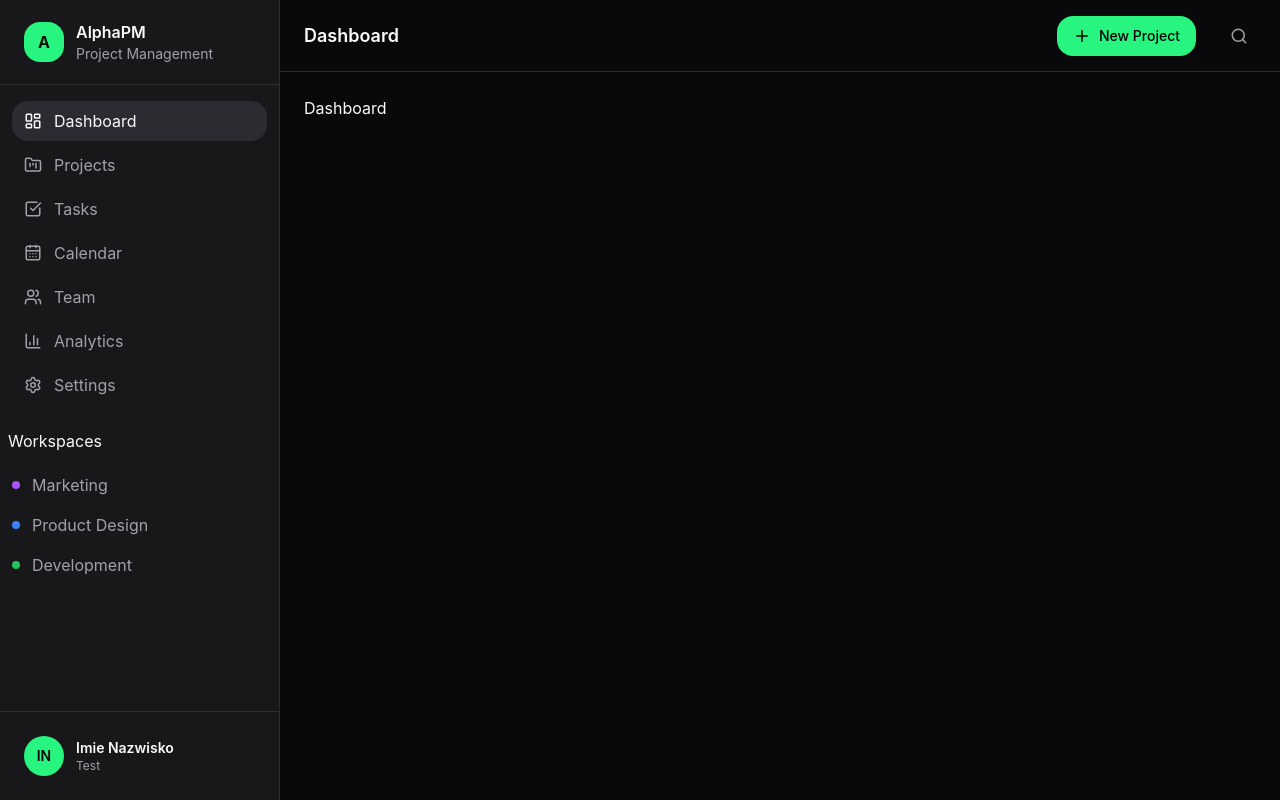
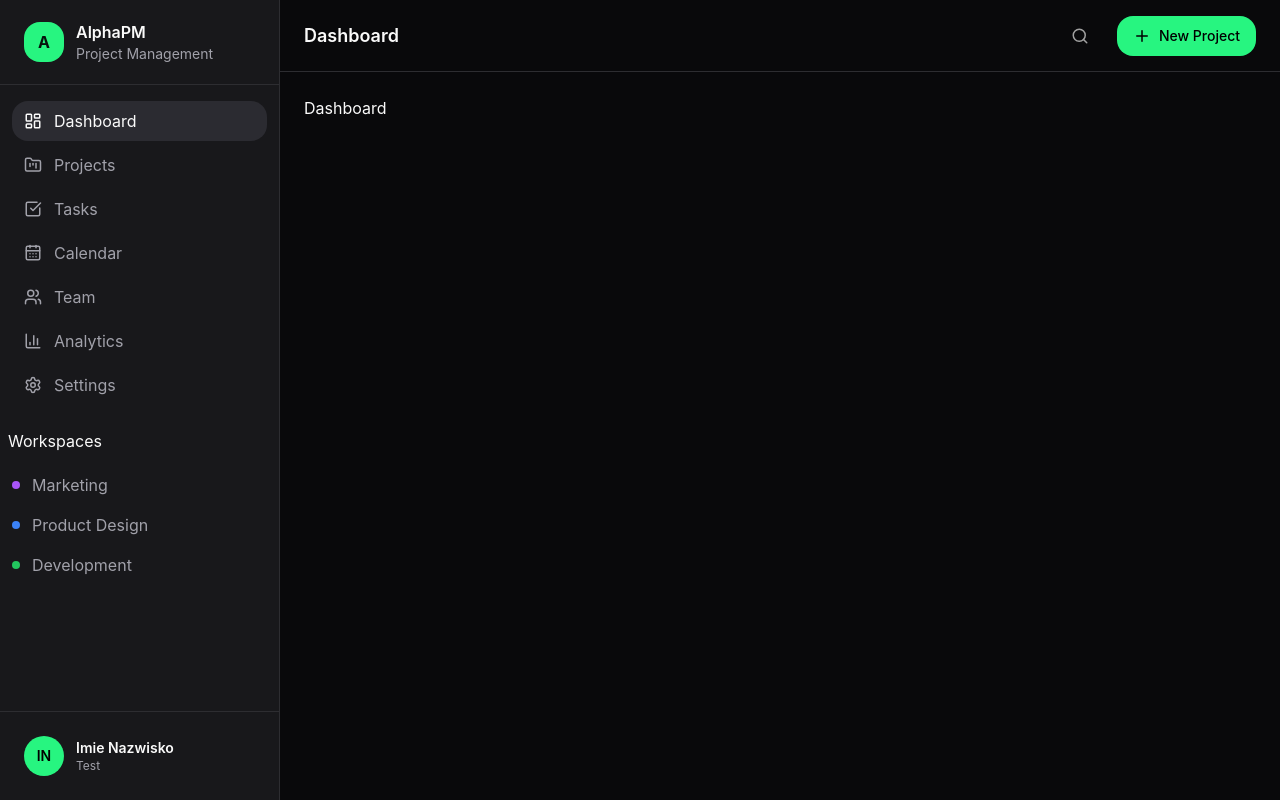
Before and after one commit to Nexiuuu/AlphaPM, a React (Vite) app in the folder frontend/: page / in a window 1280 px wide. Built offline with nearby package versions, Linux system fonts and the light colour scheme.

Commit message:
Refactor HeaderNewProject component to use Button component and rearrange HeaderActions layout

```diff
--- a/frontend/src/components/layout/Header/HeaderActions.tsx
+++ b/frontend/src/components/layout/Header/HeaderActions.tsx
@@ -4,9 +4,9 @@ import { HeaderSearch } from "./HeaderSearch"
 export const HeaderActions = () => {
     return (
         <div className="flex gap-5">
+            <HeaderSearch />
+
             <HeaderNewProject />
-
-            <HeaderSearch />
         </div>
     )
 }
--- a/frontend/src/components/layout/Header/HeaderNewProject.tsx
+++ b/frontend/src/components/layout/Header/HeaderNewProject.tsx
@@ -1,29 +1,12 @@
-import { Plus } from "lucide-react"
+import { Plus } from "lucide-react";
+
+import { Button } from "../../ui/Button/Button";
 
 export const HeaderNewProject = () => {
   return (
-    <button
-      type="button"
-      className="
-        flex
-        items-center
-        gap-2
-        rounded-[var(--radius-md)]
-        bg-[var(--color-primary)]
-        px-4
-        py-2
-        text-sm
-        font-medium
-        text-black
-        transition-colors
-        duration-150
-        hover:bg-[var(--color-primary-hover)]
-        cursor-pointer
-        active:bg-black
-      "
-    >
+    <Button>
       <Plus size={18} />
       New Project
-    </button>
+    </Button>
   );
 };
--- /dev/null
+++ b/frontend/src/components/ui/Button/Button.tsx
@@ -0,0 +1,71 @@
+import type { ButtonHTMLAttributes, ReactNode } from "react";
+import clsx from "clsx";
+
+type ButtonVariant = "primary" | "secondary" | "ghost";
+
+interface ButtonProps extends ButtonHTMLAttributes<HTMLButtonElement> {
+  variant?: ButtonVariant;
+  children: ReactNode;
+}
+
+export const Button = ({
+  variant = "primary",
+  children,
+  className,
+  ...props
+}: ButtonProps) => {
+  const baseStyles = `
+    inline-flex
+    items-center
+    justify-center
+    gap-2
+    rounded-[var(--radius-md)]
+    px-4
+    py-2
+    text-sm
+    font-medium
+    transition-colors
+    duration-150
+    focus:outline-none
+    focus-visible:ring-2
+    focus-visible:ring-[var(--color-primary)]
+    disabled:pointer-events-none
+    disabled:opacity-50
+    cursor-pointer
+  `;
+
+  const variants: Record<ButtonVariant, string> = {
+    primary: `
+      bg-[var(--color-primary)]
+      text-black
+      hover:bg-[var(--color-primary-hover)]
+    `,
+
+    secondary: `
+      border
+      border-[var(--color-border)]
+      bg-[var(--color-surface)]
+      text-[var(--color-text)]
+      hover:bg-[var(--color-surface-hover)]
+    `,
+
+    ghost: `
+      text-[var(--color-text-muted)]
+      hover:bg-[var(--color-surface-hover)]
+      hover:text-[var(--color-text)]
+    `,
+  };
+
+  return (
+    <button
+      className={clsx(
+        baseStyles,
+        variants[variant],
+        className
+      )}
+      {...props}
+    >
+      {children}
+    </button>
+  );
+};
```
